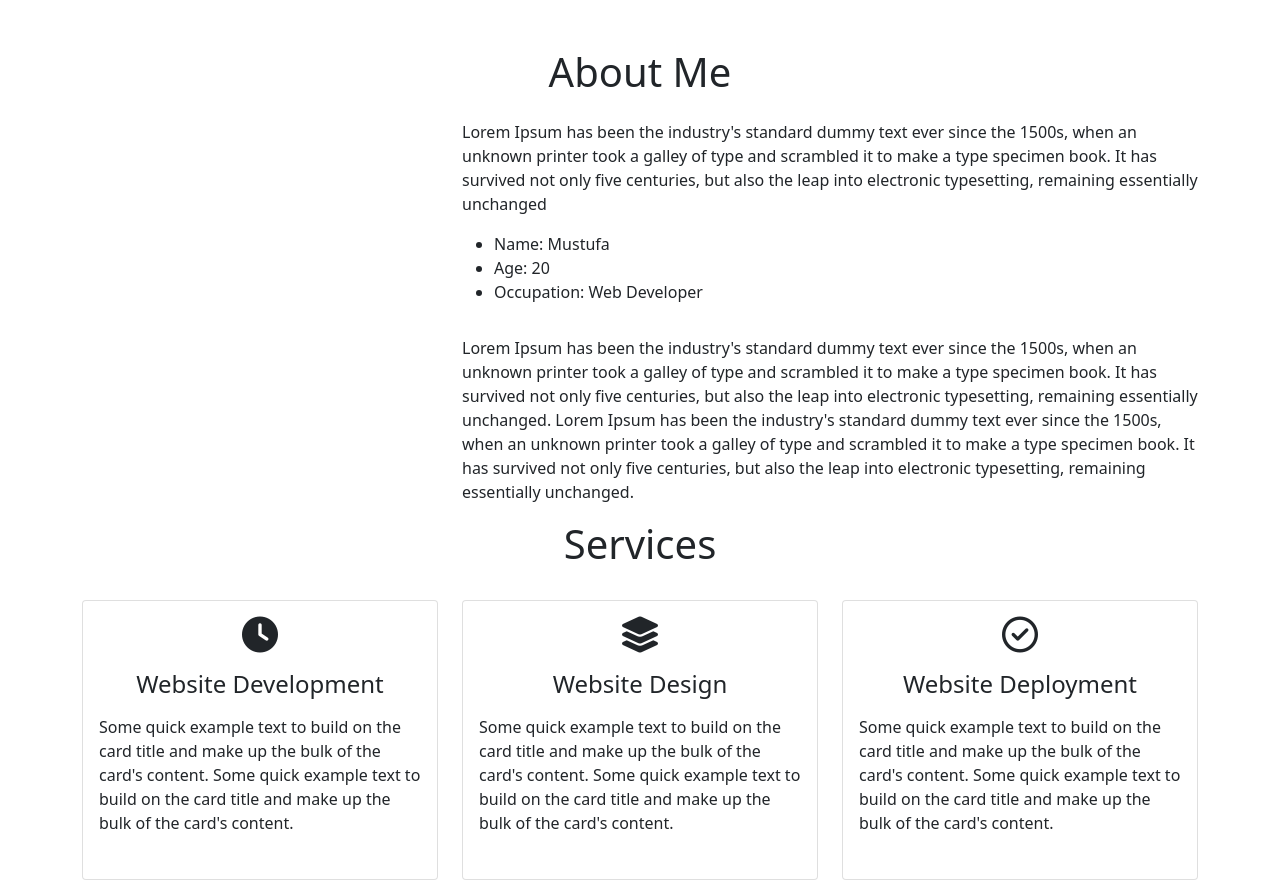
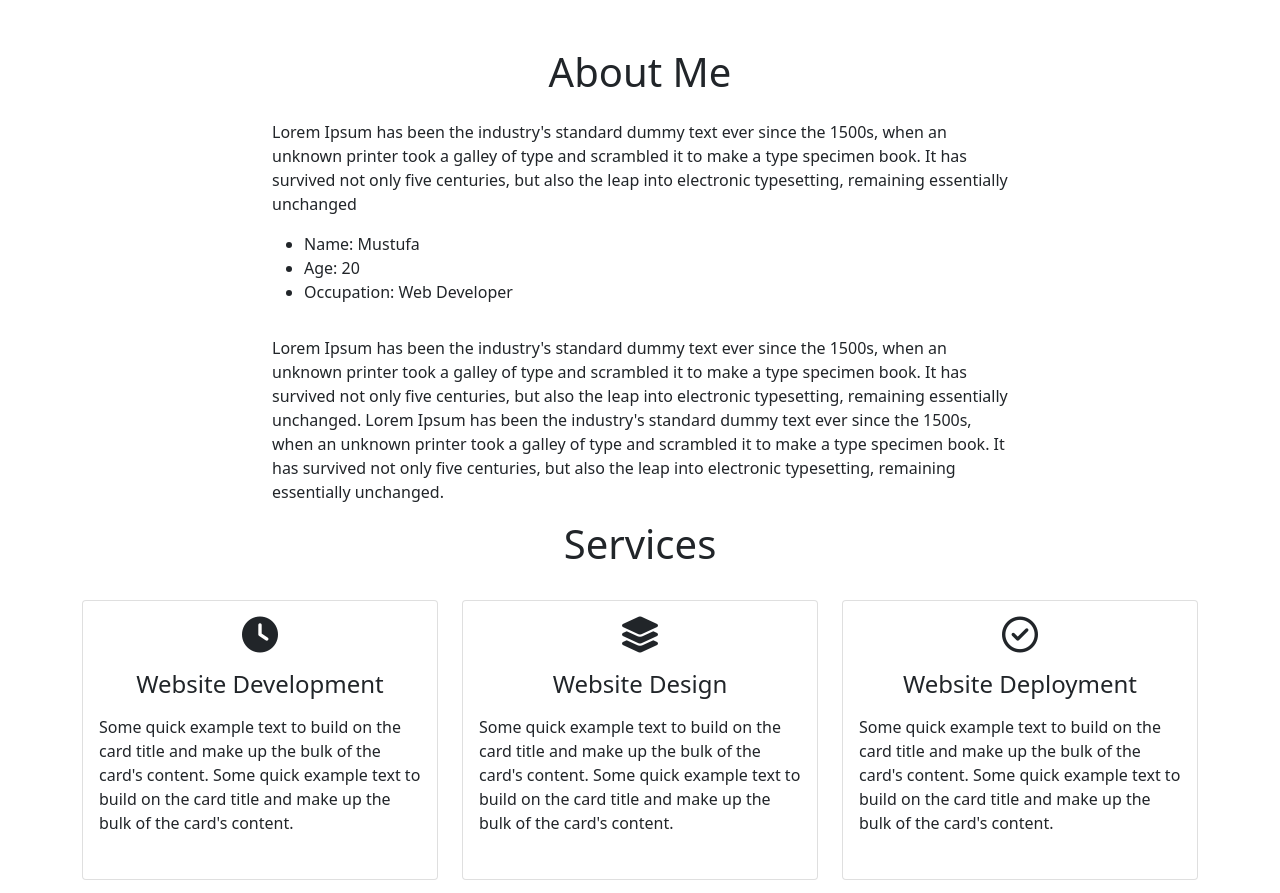
Before and after one commit to mustafa-tola/mustafa-portfolio, a plain HTML site: page index.html in a window 1280 px wide. Shown: the part 800-1693 px from the top of the page. Drawn offline with nearby package versions, Linux system fonts and the light colour scheme; a script that the page names is missing.

Commit message:
Updated Portfolio Project

```diff
--- a/index.html
+++ b/index.html
@@ -60,7 +60,7 @@
         <div class="container mt-4 pt-4">
             <h1 class="text-center">About Me</h1>
             <div class="row mt-4">
-                <div class="col-lg-4">
+                <div class="col-lg-2">
                 </div>
 
                 <div class="col-lg-8">
```
